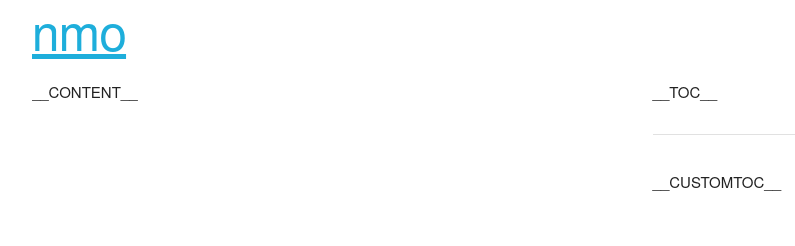
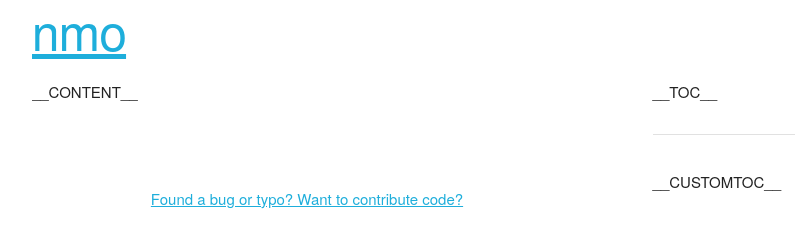
Before and after one commit to apache/couchdb-nmo, a website: page doc/website/doc-template.html in a window 1280 px wide. Shown: the whole page, without its empty margins (333-1128 px from the left). Drawn offline with nearby package versions, Linux system fonts and the light colour scheme; files that its build step writes are made by us from their sources.

Commit message:
website: add footer

```diff
--- a/doc/website/assets/css/custom.less
+++ b/doc/website/assets/css/custom.less
@@ -17,6 +17,11 @@ header {
   height: 5%;
 }
 
+footer {
+  margin: 15% auto 0 auto;
+  text-align: center;
+}
+
 .mark {
   margin-left: 2%;
 }
--- a/doc/website/doc-template.html
+++ b/doc/website/doc-template.html
@@ -17,6 +17,12 @@
     <div class="content">
       __CONTENT__
     </div>
+
+    <footer>
+      <a href="https://github.com/robertkowalski/nmo">
+        Found a bug or typo? Want to contribute code?
+      </a>
+    </footer>
   </div>
   <nav class="toc-container">
     <div class="toc section-toc">
```
